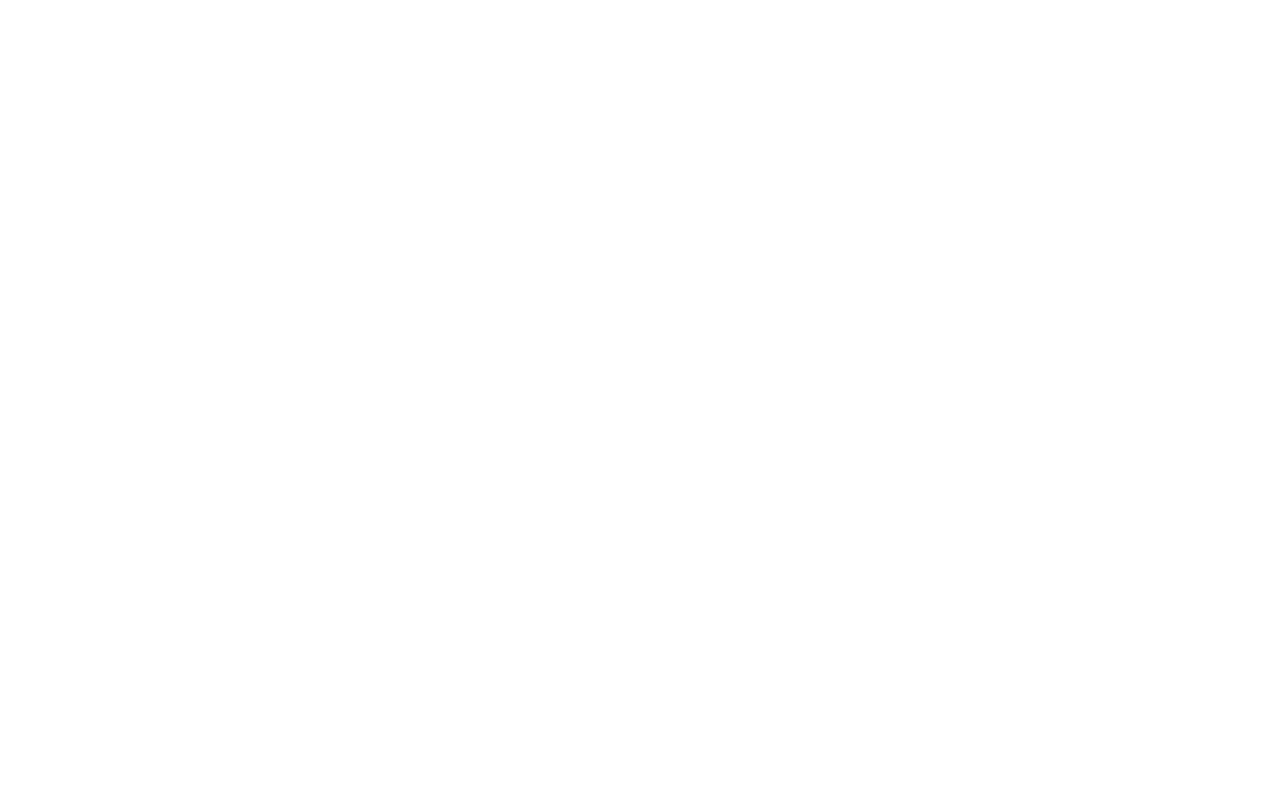
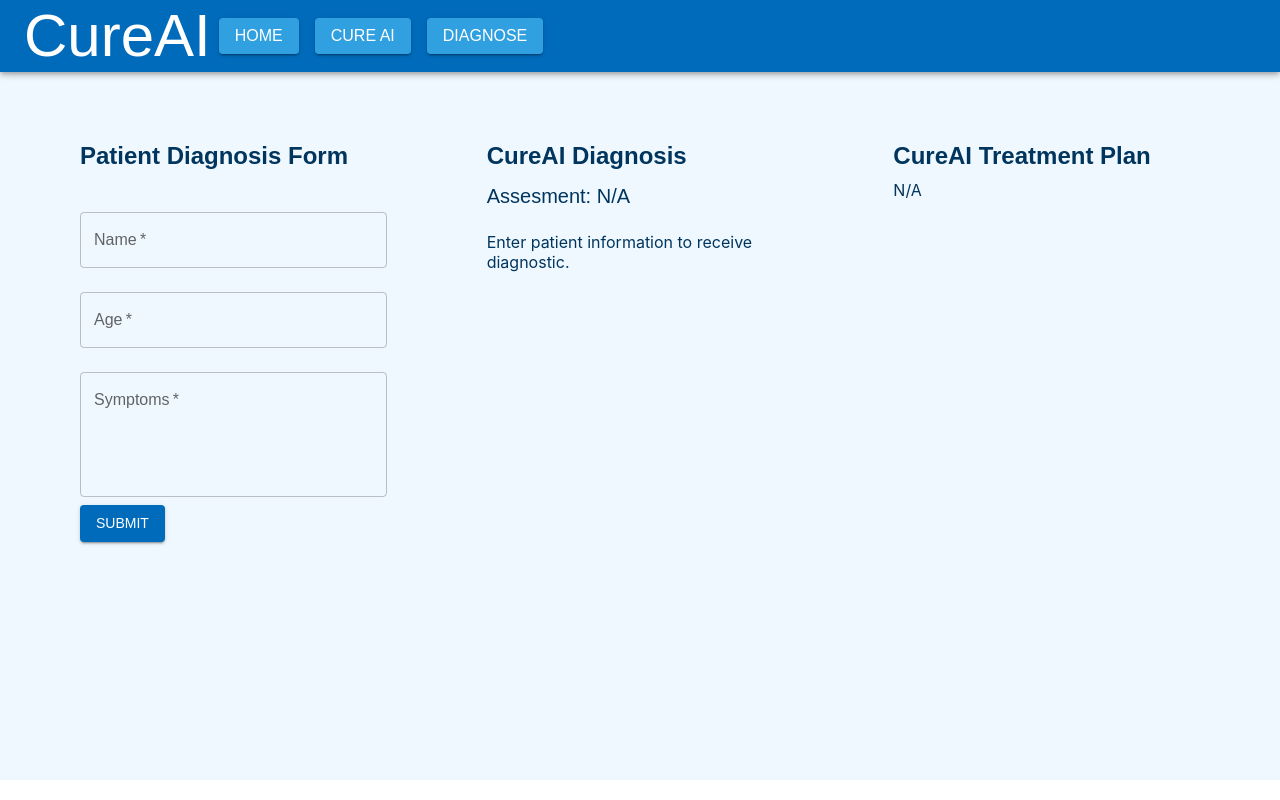
Before and after one commit to michael-gu/cure-ai, a React (Create React App) app: page /diagnosis-page in a window 1280 px wide. Before the commit this address had no page. Built offline with nearby package versions, Linux system fonts and the light colour scheme.

Commit message:
Implemented Diagnosis Generator

```diff
--- a/package.json
+++ b/package.json
@@ -1,7 +1,6 @@
 {
   "name": "cure-ai",
   "version": "0.1.0",
-  "homepage": "http://michael-gu.github.io/cure-ai",
   "private": true,
   "dependencies": {
     "@emotion/react": "^11.11.1",
@@ -26,8 +25,6 @@
   },
   "scripts": {
     "start": "react-scripts start",
-    "predeploy" : "npm run build",
-    "deploy" : "gh-pages -d build",
     "build": "react-scripts build",
     "test": "react-scripts test",
     "eject": "react-scripts eject"
@@ -49,8 +46,5 @@
       "last 1 firefox version",
       "last 1 safari version"
     ]
-  },
-  "devDependencies": {
-    "gh-pages": "^6.0.0"
   }
 }
--- a/src/App.js
+++ b/src/App.js
@@ -3,13 +3,16 @@ import React from 'react';
 import { BrowserRouter as Router, Route, Routes } from 'react-router-dom';
 import CureAIApp from './components/CureAI';
 import HomePage from './components/Home';
+import DiagnosisApp from './components/Diagnosis';
 
 function App() {
   return (
     <Router>
       <Routes>
         <Route path="/" element={<HomePage />} />
-        <Route path="/cureai" element={<CureAIApp />} />
+        <Route path="/cure-ai" element={<CureAIApp />} />
+        <Route path="/diagnosis-page" element={<DiagnosisApp />} />
+
       </Routes>
     </Router>
   );
--- a/src/components/CureAI.js
+++ b/src/components/CureAI.js
@@ -6,7 +6,7 @@ import theme from '../Themes/customTheme';
 import { Link } from 'react-router-dom'
 
 const CureAIApp = () => {
-    const [messages, setMessages] = useState([]);
+    const [messages, setMessages] = useState([{text: "Welcome to CureAI - I am Curie, your AI health assistant.", sender: "CureAI"}]);
     const [inputValue, setInputValue] = useState('');
 
     const handleInputChange = (e) => {
@@ -48,12 +48,19 @@ const CureAIApp = () => {
                 </Link>
               </Box>
               <Box margin={1}>
-                <Link to="/cureai" style={{ textDecoration: 'none' }}>
+                <Link to="/cure-ai" style={{ textDecoration: 'none' }}>
                   <Button variant='contained' color='secondary'>
-                    <Typography color={'white'}>Try CureAI</Typography>
+                    <Typography color={'white'}>CURE AI</Typography>
                   </Button>
                 </Link>
               </Box>
+              <Box margin={1}>
+                    <Link to="/diagnosis-page" style={{ textDecoration: 'none' }}>
+                    <Button variant='contained' color='secondary'>
+                        <Typography color={'white'}>Diagnose</Typography>
+                    </Button>
+                    </Link>
+                </Box>
             </Toolbar>
           </AppBar>
           <div className='try-content'>
@@ -90,12 +97,12 @@ const CureAIApp = () => {
                 <li><Typography variant="h8">Suggest possible diagnoses based on your symptoms</Typography></li>
                 <li><Typography variant="h8">Provide general medical advice</Typography></li>
               </ul>
-              <Typography variant="h7" fontWeight={'bold'} gutterBottom>NOTE: CureAI is not licensed to give definitive information. For conclusive advice,
-              please consult a qualified healthcare professional for any medical concerns or questions you may have</Typography>
+              <Typography variant="h7" fontWeight={'bold'} gutterBottom>
+                NOTE: CureAI is not licensed to give definitive information. For conclusive advice,
+                please consult a qualified healthcare professional for any medical concerns or questions you may have
+              </Typography>
             </div>
           </div>
-
-
         </div>
       </ThemeProvider>
     );
--- /dev/null
+++ b/src/components/Diagnosis.css
@@ -0,0 +1,33 @@
+.diagnosis-container {
+    display: flex;
+    flex-direction: row;
+    align-items: center;
+    padding: 20px;
+}
+
+.diagnosis-form {
+    width: 600px;
+    height: 70vh;
+    padding: 20px;
+    position: static;
+    /* border: 1px solid black; */
+}
+
+.page {
+    background-color: aliceblue;
+}
+
+.diagnosis-dialogue {
+    width: 600px;
+    height: 70vh;
+    overflow: scroll;
+    padding: 20px;
+    margin-left: 60px;
+    position: static;
+    /* border: 1px solid black; */
+}
+
+.diagnosis-header {
+    display: flex;
+    justify-content: left;
+}
--- /dev/null
+++ b/src/components/Diagnosis.js
@@ -0,0 +1,131 @@
+import React, { useState } from 'react';
+import { AppBar, Box, Button, Toolbar, Typography, TextField} from '@mui/material';
+import { ThemeProvider } from '@mui/material/styles';
+import theme from '../Themes/customTheme';
+import { Link } from 'react-router-dom'
+import './Diagnosis.css';
+
+const DiagnosisApp = () => {
+    const [name, setName] = useState('');
+    const [age, setAge] = useState('');
+    const [symptoms, setSymptoms] = useState('');
+    const [diagnosis, setDiagnosisResponse] = useState('Enter patient information to receive diagnostic.');
+    const [disease, setDiseaseResponse] = useState('N/A');
+    const [treatment, setTreatmentResponse] = useState('N/A');
+
+    const handleSubmit = async (e) => {
+        e.preventDefault();
+
+        //const inputData = `Name: ${name}, Age: ${age}, Symptoms: ${symptoms}. Give a diagnosis for what I might be experiencing in 100 words or less.`;
+        const inputData = `Age: ${age}, Symptoms: ${symptoms}. Concisely identify what illness is most commonly associated with these symptoms at this age. Describe what the illness is`;
+
+
+        try {
+            const response1 = await fetch(`http://localhost:8080/getChatResponse?input=${inputData}`);
+            const data1 = await response1.text();
+            await setDiagnosisResponse(data1);
+
+            const diseaseData = `In 3 words or less, identify the illness or condition from this description: ${data1}.`;
+            const response2 = await fetch(`http://localhost:8080/getChatResponse?input=${diseaseData}`);
+            const data2 = await response2.text();
+            await setDiseaseResponse(data2);
+
+            const diagnosticData = `If I had ${data2} at age ${age}, what are my typical treatment options?`;
+            //console.log(diagnosticData); // Ensure that `diseaseResponse` is being used here
+            const response3 = await fetch(`http://localhost:8080/getChatResponse?input=${diagnosticData}`);
+            const data3 = await response3.text();
+            await setTreatmentResponse(data3);
+            console.log(diagnosis)
+        } catch (error) {
+            console.error('Error:', error);
+        }
+    };
+
+    return (
+        <ThemeProvider theme={theme}>
+            <div className='page'>
+            <AppBar className='topMenuBar' position="fixed" color='primary'>
+                <Toolbar>
+                <Typography margin-right={5} className="appbar-button" variant="h2" color={'white'}>
+                    CureAI
+                </Typography>
+                <Box margin={1}> {/* Adjust the margin value as needed */}
+                    <Link to="/" style={{ textDecoration: 'none' }}>
+                    <Button variant='contained' color='secondary'>
+                        <Typography color={'white'}>Home</Typography>
+                    </Button>
+                    </Link>
+                </Box>
+                <Box margin={1}>
+                    <Link to="/cure-ai" style={{ textDecoration: 'none' }}>
+                    <Button variant='contained' color='secondary'>
+                        <Typography color={'white'}>CURE AI</Typography>
+                    </Button>
+                    </Link>
+                </Box>
+                <Box margin={1}>
+                    <Link to="/diagnosis-page" style={{ textDecoration: 'none' }}>
+                    <Button variant='contained' color='secondary'>
+                        <Typography color={'white'}>Diagnose</Typography>
+                    </Button>
+                    </Link>
+                </Box>
+                </Toolbar>
+            </AppBar>
+            <div className='diagnosis-container'>
+                <div className='diagnosis-form'>
+                    <Typography variant='h5' fontWeight={'bold'} color={'#00355e'} className='diagnosis-header'>Patient Diagnosis Form</Typography>
+                    <Box mt={3}>
+                        <form onSubmit={handleSubmit}>
+                        <TextField
+                            label="Name"
+                            variant="outlined"
+                            fullWidth
+                            value={name}
+                            onChange={(e) => setName(e.target.value)}
+                            required
+                            margin="normal"
+                        />
+                        <TextField
+                            label="Age"
+                            variant="outlined"
+                            fullWidth
+                            value={age}
+                            onChange={(e) => setAge(e.target.value)}
+                            required
+                            margin="normal"
+                        />
+                        <TextField
+                            label="Symptoms"
+                            variant="outlined"
+                            fullWidth
+                            multiline
+                            rows={4}
+                            value={symptoms}
+                            onChange={(e) => setSymptoms(e.target.value)}
+                            required
+                            margin="normal"
+                        />
+                        <Button variant="contained" type="submit" color="primary">
+                            Submit
+                        </Button>
+                        </form>
+                    </Box>
+                </div>
+                <div className='diagnosis-dialogue'>
+                    <Typography className='diagnosis-header' variant='h5' fontWeight={'bold'} color={"#00355e"} gutterBottom>CureAI Diagnosis</Typography>
+                    <Typography color={"#00355e"} variant='h6'>Assesment: {disease}</Typography>
+                    <br></br>
+                    <Typography color={"#00355e"} variant='h9'>{diagnosis}</Typography>
+                </div>
+                <div className='diagnosis-dialogue'>
+                    <Typography className='diagnosis-header' variant='h5' fontWeight={'bold'} color={"#00355e"} gutterBottom>CureAI Treatment Plan</Typography>
+                    <Typography color={"#00355e"} variant='h9'>{treatment}</Typography>
+                </div>
+            </div>
+            </div>
+        </ThemeProvider>
+    );
+}
+
+export default DiagnosisApp
--- a/src/components/Home.js
+++ b/src/components/Home.js
@@ -21,9 +21,16 @@ const HomePage = () => {
                     </Link>
                 </Box>
                 <Box margin={1}>
-                    <Link to="/cureai" style={{ textDecoration: 'none' }}>
+                    <Link to="/cure-ai" style={{ textDecoration: 'none' }}>
                     <Button variant='contained' color='secondary'>
-                        <Typography color={'white'}>Try CureAI</Typography>
+                        <Typography color={'white'}>CURE AI</Typography>
+                    </Button>
+                    </Link>
+                </Box>
+                <Box margin={1}>
+                    <Link to="/diagnosis-page" style={{ textDecoration: 'none' }}>
+                    <Button variant='contained' color='secondary'>
+                        <Typography color={'white'}>Diagnose</Typography>
                     </Button>
                     </Link>
                 </Box>
```
Also changed, not shown: 1 other file (tests, documents, lock files or other folders).
